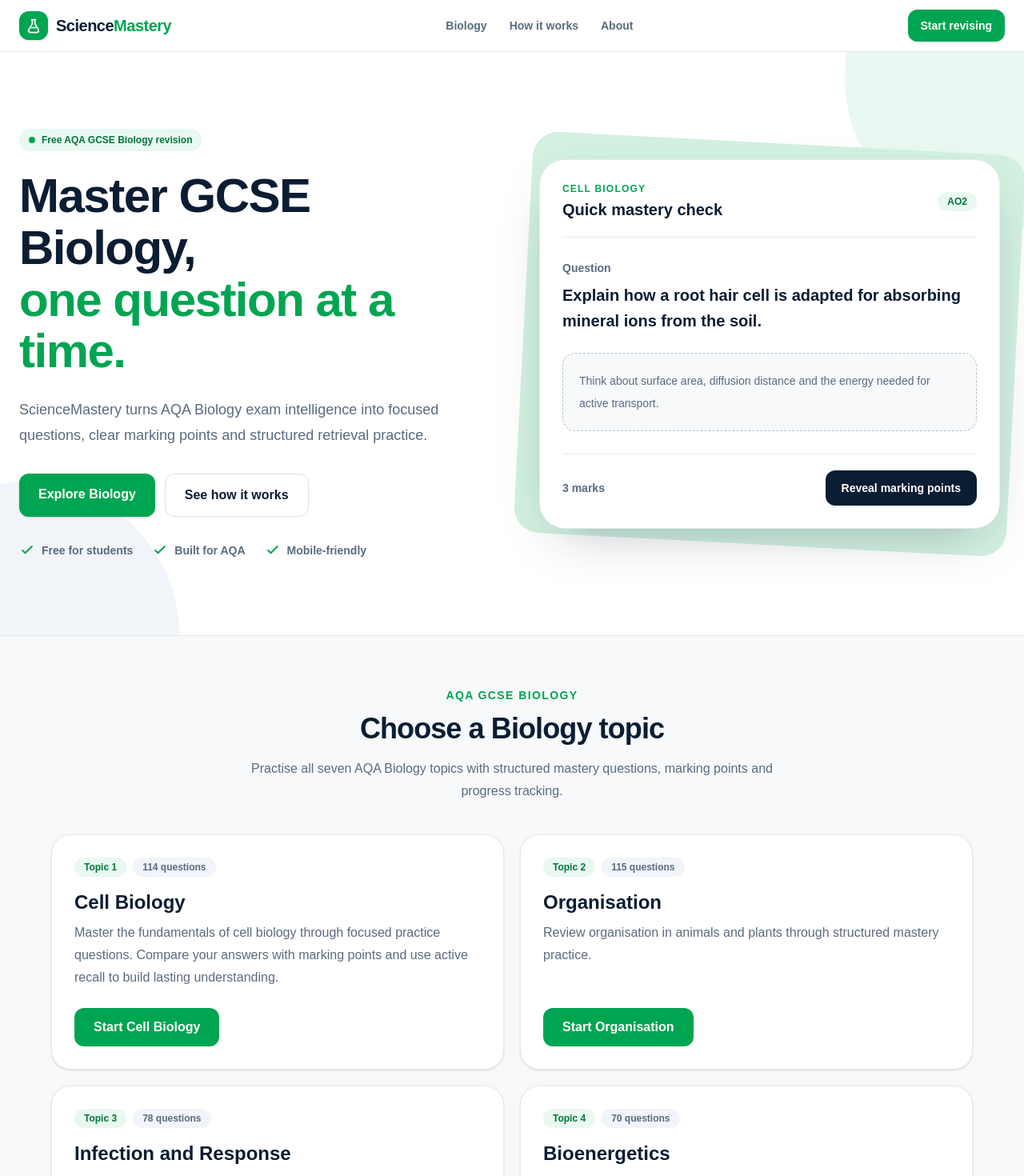
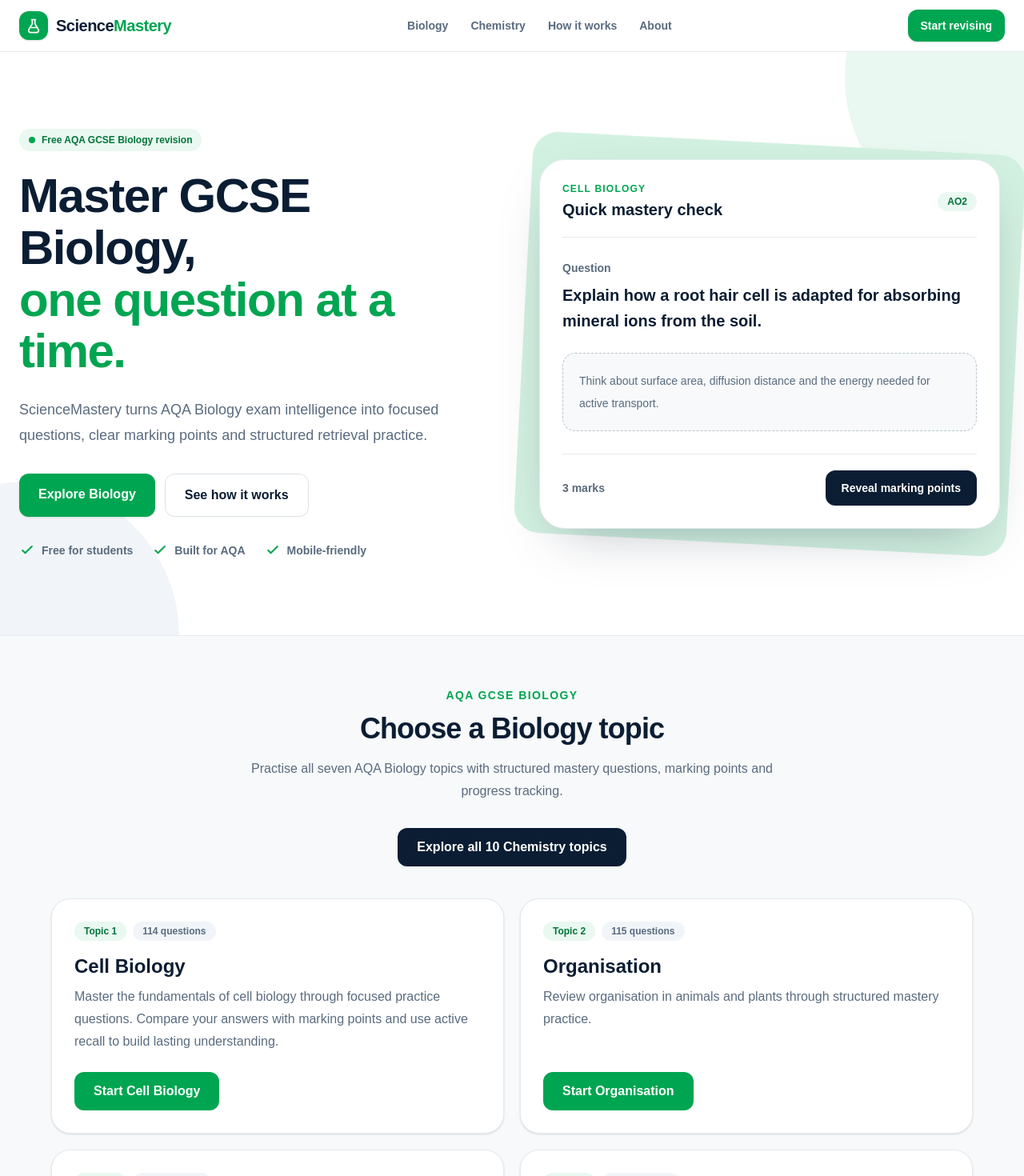
Before and after one commit to marietheresewambele-droid/ScienceMastery, a Next.js app: page / in a window 1280 px wide. Shown: the top 1470 px of the page at 80% size. Built offline with nearby package versions, Linux system fonts and the light colour scheme.

Commit message:
Link Chemistry from the ScienceMastery homepage

```diff
--- a/src/app/page.tsx
+++ b/src/app/page.tsx
@@ -119,6 +119,9 @@ export default function Home() {
             <a href="#subjects" className="transition hover:text-[#0b1d33]">
               Biology
             </a>
+            <Link href="/chemistry" className="transition hover:text-[#0b1d33]">
+              Chemistry
+            </Link>
             <a href="#features" className="transition hover:text-[#0b1d33]">
               How it works
             </a>
@@ -270,6 +273,15 @@ export default function Home() {
             </p>
           </div>
 
+          <div className="mx-auto mt-8 flex justify-center">
+            <Link
+              href="/chemistry"
+              className="rounded-xl bg-[#0b1d33] px-6 py-3 font-bold text-white transition hover:-translate-y-0.5"
+            >
+              Explore all 10 Chemistry topics
+            </Link>
+          </div>
+
           <div className="mx-auto mt-10 grid max-w-6xl gap-5 md:grid-cols-2">
             {biologyTopics.map((topic) => (
               <article
@@ -415,10 +427,10 @@ export default function Home() {
             <div className="sm:text-right">
               <p className="text-sm font-bold text-white">Prototype scope</p>
               <p className="mt-3 text-sm text-slate-400">
-                AQA GCSE Biology · Cell Biology
+                AQA GCSE Biology and Chemistry
               </p>
               <p className="mt-2 text-sm text-slate-400">
-                Additional topics and subjects will follow.
+                17 topics and more than 1,000 mastery questions available.
               </p>
             </div>
           </div>
```
